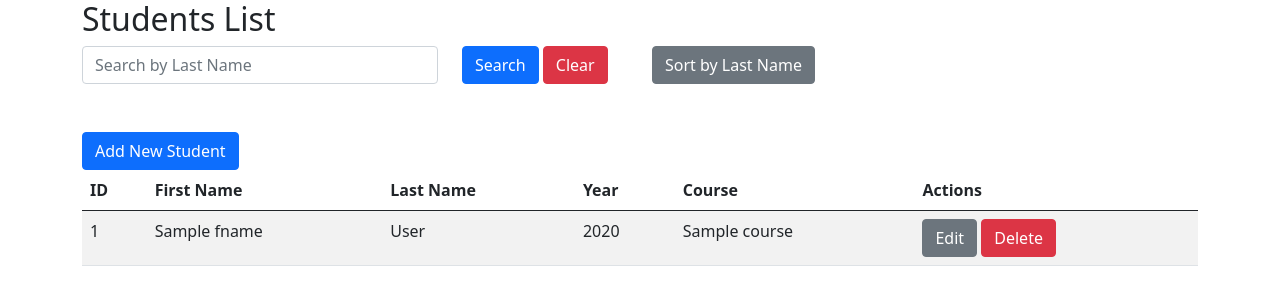
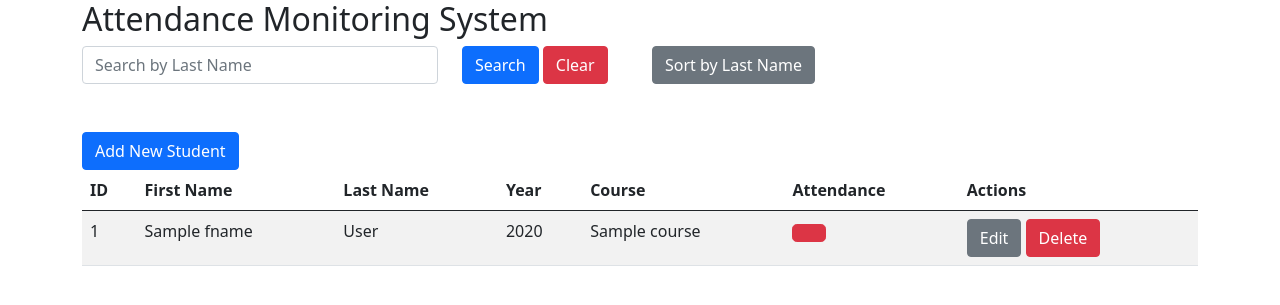
Before and after one commit to KarlJoshua1125/Attendance_management, a Django app: template firebase_app/templates/index.html in a window 1280 px wide. Shown: the top 305 px of the page. Run offline with Django 4.2, Linux system fonts and the light colour scheme; the template is opened without the code that fills it: most values are stand-ins (such as "Sample title", 1, 10 or a date in 2020); some libraries are stand-ins or nearby versions.

Commit message:
2nd Commit

```diff
--- a/firebase_app/templates/index.html
+++ b/firebase_app/templates/index.html
@@ -32,6 +32,10 @@
         var database = firebase.database();
 
         $(document).ready(function () {
+            $( ".btn-lg" ).click(function() {
+             $(this).toggleClass('btn-success');
+             $(this).toggleClass('btn-danger'); // Add this line
+        });
             $('#sort-by-name-button').on('click', function() {
                 var rows = $('#students-table tbody tr').get();
                 rows.sort(function(row1, row2) {
@@ -162,11 +166,10 @@
         });
     </script>
 </head>
-
 <body>
 
     <div class="container">
-        <h2>Students List</h2>
+        <h2>Attendance Monitoring System</h2>
 
 
         <div class="row mb-5">
@@ -193,28 +196,30 @@
                 <th>Last Name</th>
                 <th>Year</th>
                 <th>Course</th>
+                <th>Attendance</th>
                 <th>Actions</th>
-
               </tr>
             </thead>
             <tbody>
               {% for student in students %}
-                <tr >
+                <tr>
                   <td class="id">{{ student.id }}</td>
                   <td class="fname">{{ student.fname }}</td>
                   <td class="lname">{{ student.lname }}</td>
                   <td class="year">{{ student.year }}</td>
                   <td class="course">{{ student.course }}</td>
+                   <td><button class='btn btn-danger btn-lg'></td>
                   <td>
-                        <a href="#" class="edit-student btn btn-secondary" data-key="{{ student.key }}"
-                            data-bs-toggle="modal" data-bs-target="#update-student-modal">Edit</a>
-
+                    <a href="#" class="edit-student btn btn-secondary" data-key="{{ student.key }}" data-bs-toggle="modal" data-bs-target="#update-student-modal">Edit</a>
                     <a class="btn btn-danger" href='deletestudent/{{ student.id }}'>Delete</a>
                   </td>
                 </tr>
               {% endfor %}
             </tbody>
           </table>
+
+
+
         <div class="modal fade" id="exampleModal" tabindex="-1" aria-labelledby="exampleModalLabel" aria-hidden="true">
             <div class="modal-dialog">
                 <div class="modal-content">
--- a/ht.html
+++ b/ht.html
@@ -6,6 +6,7 @@
     <meta name="viewport" content="width=device-width, initial-scale=1.0, user-scalable=0">
 
     <title>Preclinic - Medical & Hospital - Bootstrap 4 Admin Template</title>
+    <link rel="stylesheet" href="https://cdn.jsdelivr.net/npm/bootstrap@4.0.0/dist/css/bootstrap.min.css" integrity="sha384-Gn5384xqQ1aoWXA+058RXPxPg6fy4IWvTNh0E263XmFcJlSAwiGgFAW/dAiS6JXm" crossorigin="anonymous">
     <link rel="stylesheet" type="text/css" href="assets/css/bootstrap.min.css">
     <link rel="stylesheet" type="text/css" href="assets/css/font-awesome.min.css">
     <link rel="stylesheet" type="text/css" href="assets/css/select2.min.css">
@@ -932,6 +933,10 @@
         </div>
     </div>
     <div class="sidebar-overlay" data-reff=""></div>
+
+    <script src="https://code.jquery.com/jquery-3.2.1.slim.min.js" integrity="sha384-KJ3o2DKtIkvYIK3UENzmM7KCkRr/rE9/Qpg6aAZGJwFDMVNA/GpGFF93hXpG5KkN" crossorigin="anonymous"></script>
+<script src="https://cdn.jsdelivr.net/npm/popper.js@1.12.9/dist/umd/popper.min.js" integrity="sha384-ApNbgh9B+Y1QKtv3Rn7W3mgPxhU9K/ScQsAP7hUibX39j7fakFPskvXusvfa0b4Q" crossorigin="anonymous"></script>
+<script src="https://cdn.jsdelivr.net/npm/bootstrap@4.0.0/dist/js/bootstrap.min.js" integrity="sha384-JZR6Spejh4U02d8jOt6vLEHfe/JQGiRRSQQxSfFWpi1MquVdAyjUar5+76PVCmYl" crossorigin="anonymous"></script>
     <script src="assets/js/jquery-3.2.1.min.js"></script>
 	<script src="assets/js/popper.min.js"></script>
     <script src="assets/js/bootstrap.min.js"></script>
```
Lines whose indentation alone changed are shown as unchanged.
